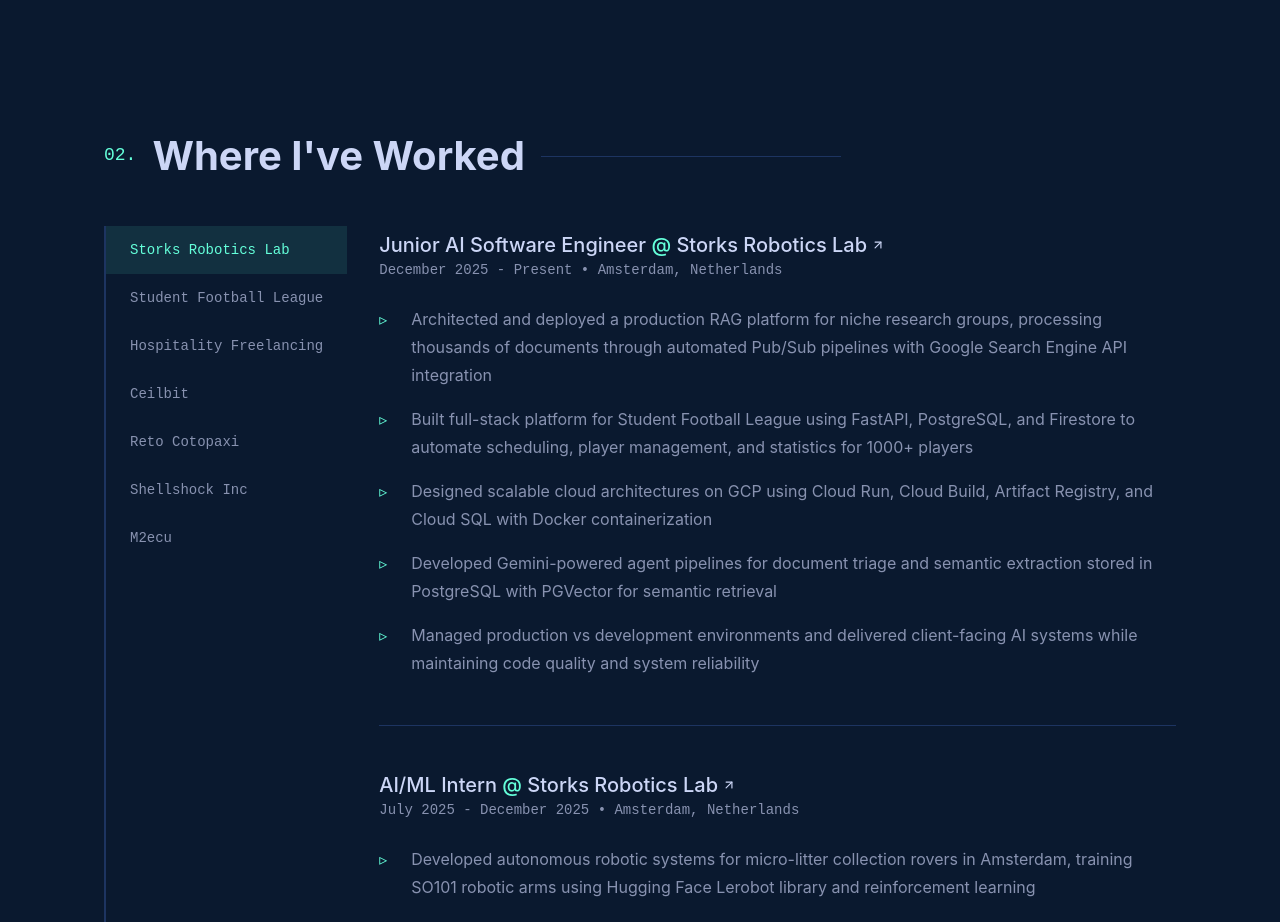
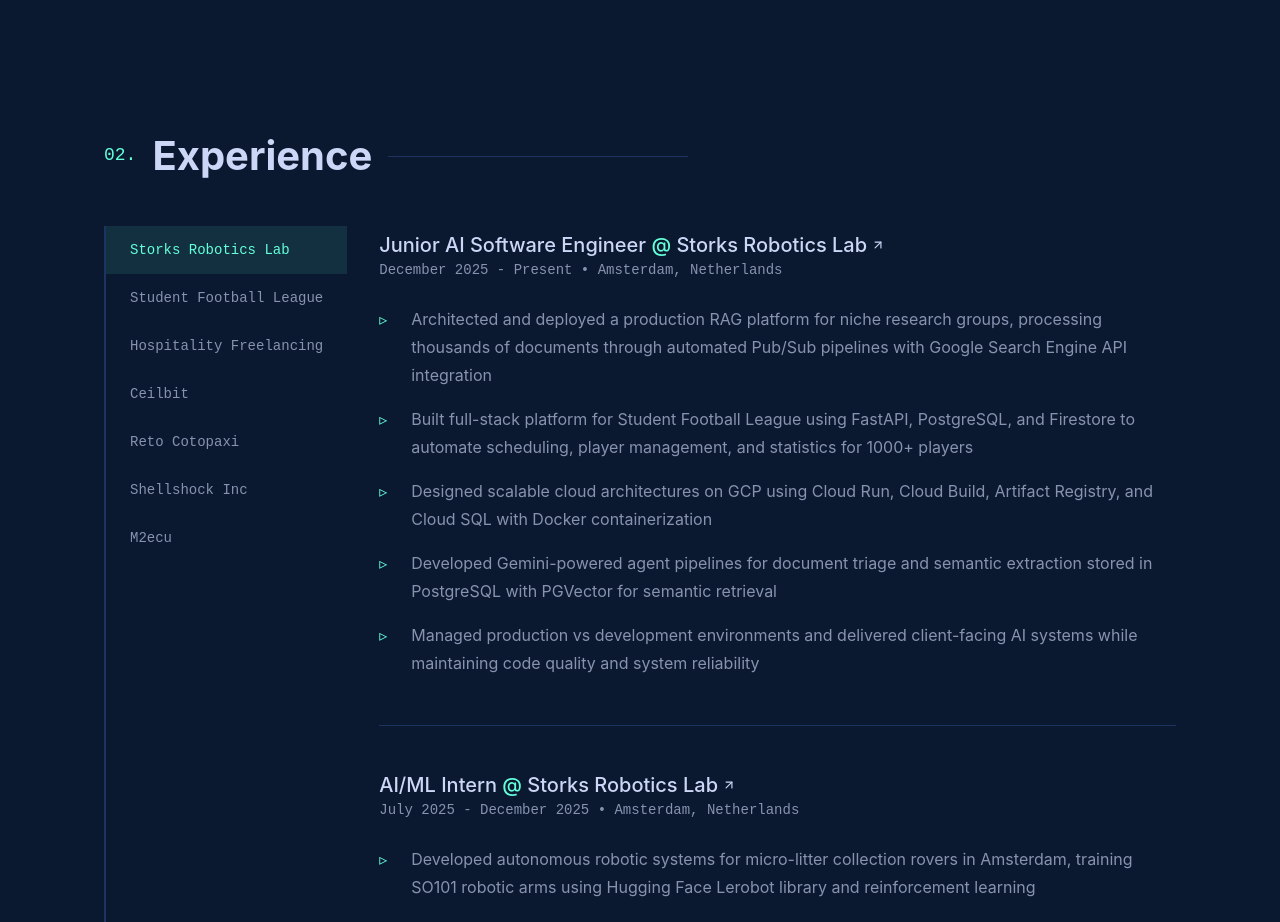
Before and after one commit to Aaron-Serpilin/personal-portfolio, a Vue app in the folder app/: page / in a window 1280 px wide. Shown: the part 2080-3002 px from the top of the page. Built offline with nearby package versions, Linux system fonts and the light colour scheme; no server answers.

Commit message:
Minor README and UI tweaks as well as minor content additions

```diff
--- a/app/src/components/molecules/ChatbotPanel.vue
+++ b/app/src/components/molecules/ChatbotPanel.vue
@@ -40,7 +40,7 @@
           <h4 class="chatbot-panel__welcome-title">Hi! I'm Marsik, Aaron's AI assistant</h4>
           <p class="chatbot-panel__welcome-text">
             Ask me anything about Aaron's experience, projects, skills, or background.
-            I only answer based on his portfolio documents.
+            This chatbot has cold starts, so your first answer might take a bit.
           </p>
           <div class="chatbot-panel__suggestions">
             <button
--- a/app/src/components/molecules/ContactSection.vue
+++ b/app/src/components/molecules/ContactSection.vue
@@ -7,8 +7,8 @@
     <h2 class="contact__title" ref="titleRef">Get In Touch</h2>
 
     <p class="contact__description" ref="descRef">
-      I'm currently looking for new opportunities and my inbox is always open.
-      Whether you have a question or just want to say hi, I'll try my best to get back to you!
+      I’m currently looking for new opportunities and would love to join a team working on meaningful AI and software projects with real impact. <br>
+      If you have a question, an idea, or simply want to connect, feel free to reach out — I’ll do my best to get back to you!
     </p>
 
     <div ref="ctaRef">
--- a/app/src/components/molecules/ExperienceSection.vue
+++ b/app/src/components/molecules/ExperienceSection.vue
@@ -1,6 +1,6 @@
 <template>
   <section class="experience section" ref="sectionRef">
-    <SectionHeading :level="2" numbered :number="2">Where I've Worked</SectionHeading>
+    <SectionHeading :level="2" numbered :number="2">Experience</SectionHeading>
 
     <div class="experience__content">
       <!-- Tabs -->
```
Also changed, not shown: 1 other file (tests, documents, lock files or other folders).
